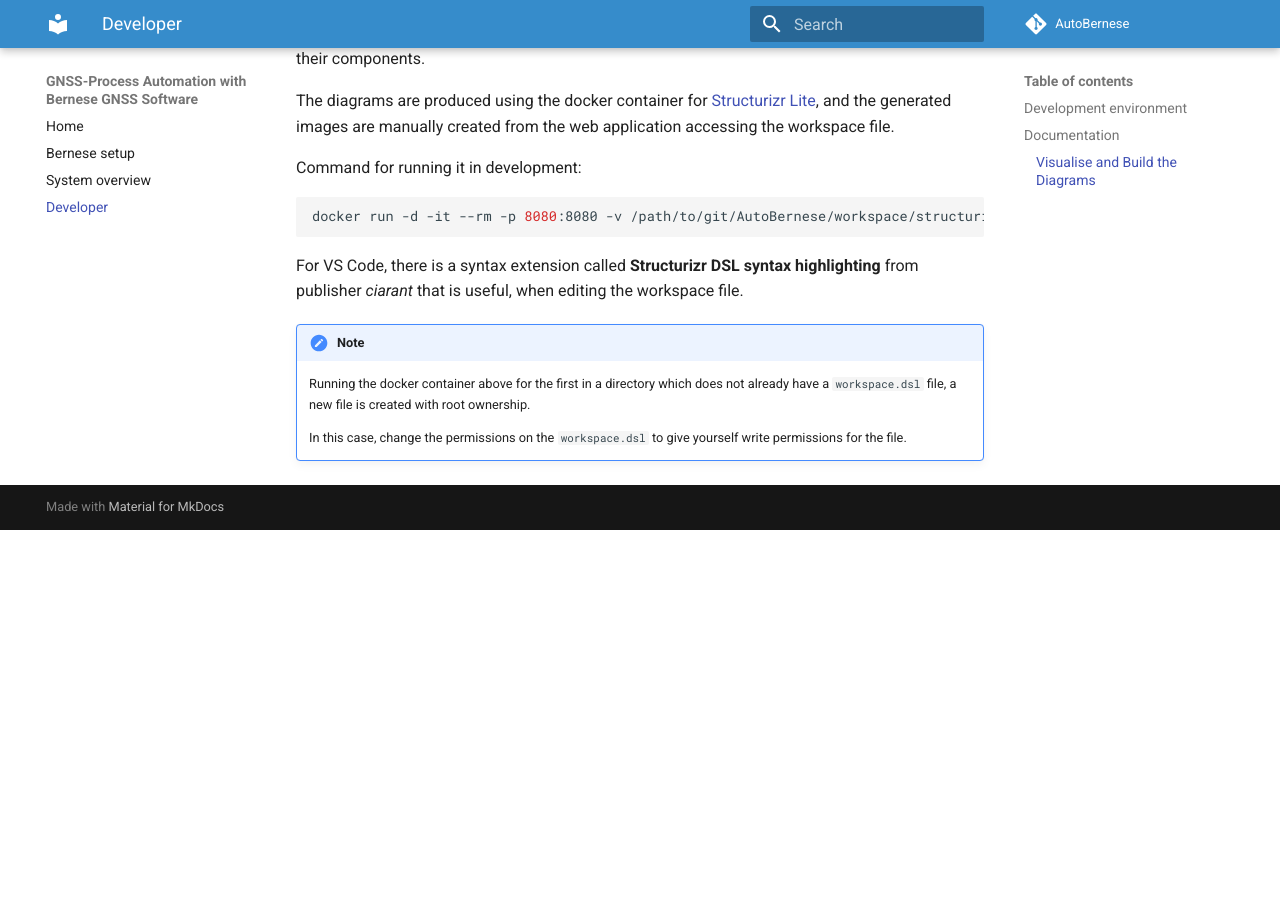
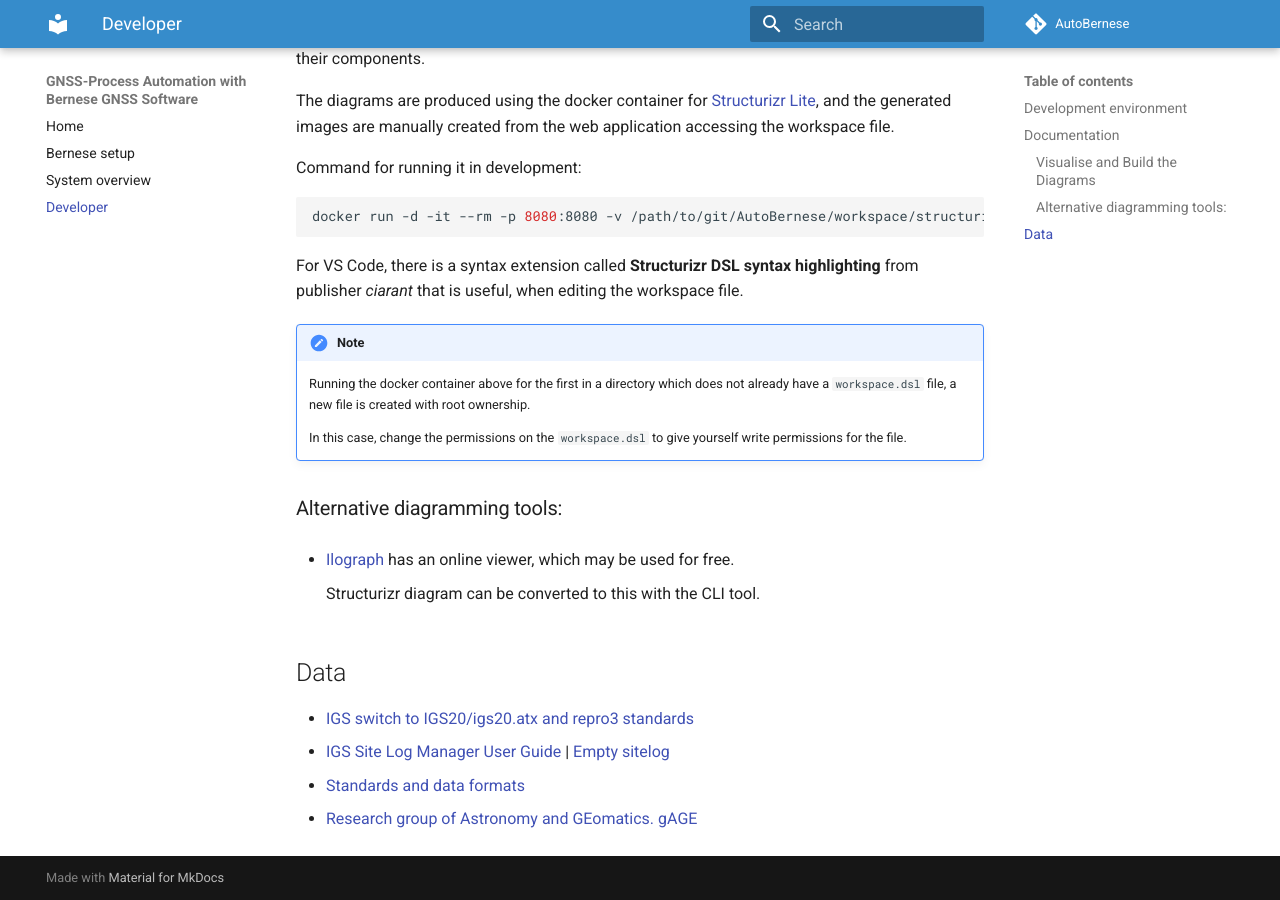
Before and after one commit to SDFIdk/AutoBernese, an MkDocs documentation site: the page built from docs/developer.md, in a window 1280 px wide and 900 px high, scrolled down 630 px. Built offline with MkDocs 1.6.1 and Material for MkDocs 9.7.7, drawn with Linux system fonts in a browser that asks for light colours; comment, search, counter and statistics services are not loaded; before the commit the page ends 1160 px from its top, so only the background shows below that.

Commit message:
Add lnks to some GNSS ressources.

```diff
--- a/docs/developer.md
+++ b/docs/developer.md
@@ -48,3 +48,18 @@
 
     In this case, change the permissions on the `workspace.dsl` to give yourself
     write permissions for the file.
+
+### Alternative diagramming tools:
+
+*   [Ilograph](https://www.ilograph.com/) has an online viewer, which may be used for free.
+
+    Structurizr diagram can be converted to this with the CLI tool.
+
+
+## Data
+
+*   [IGS switch to IGS20/igs20.atx and repro3 standards](https://igs.org/news/igs20/)
+*   [IGS Site Log Manager User Guide](https://www.igs.org/site-log-manager-user-guide) | [Empty sitelog](https://files.igs.org/pub/station/general/blank.log)
+
+*   [Standards and data formats](https://gssc.esa.int/education/library/standards-and-data-formats/)
+*   [Research group of Astronomy and GEomatics. gAGE](https://gage.upc.edu/en)
```
